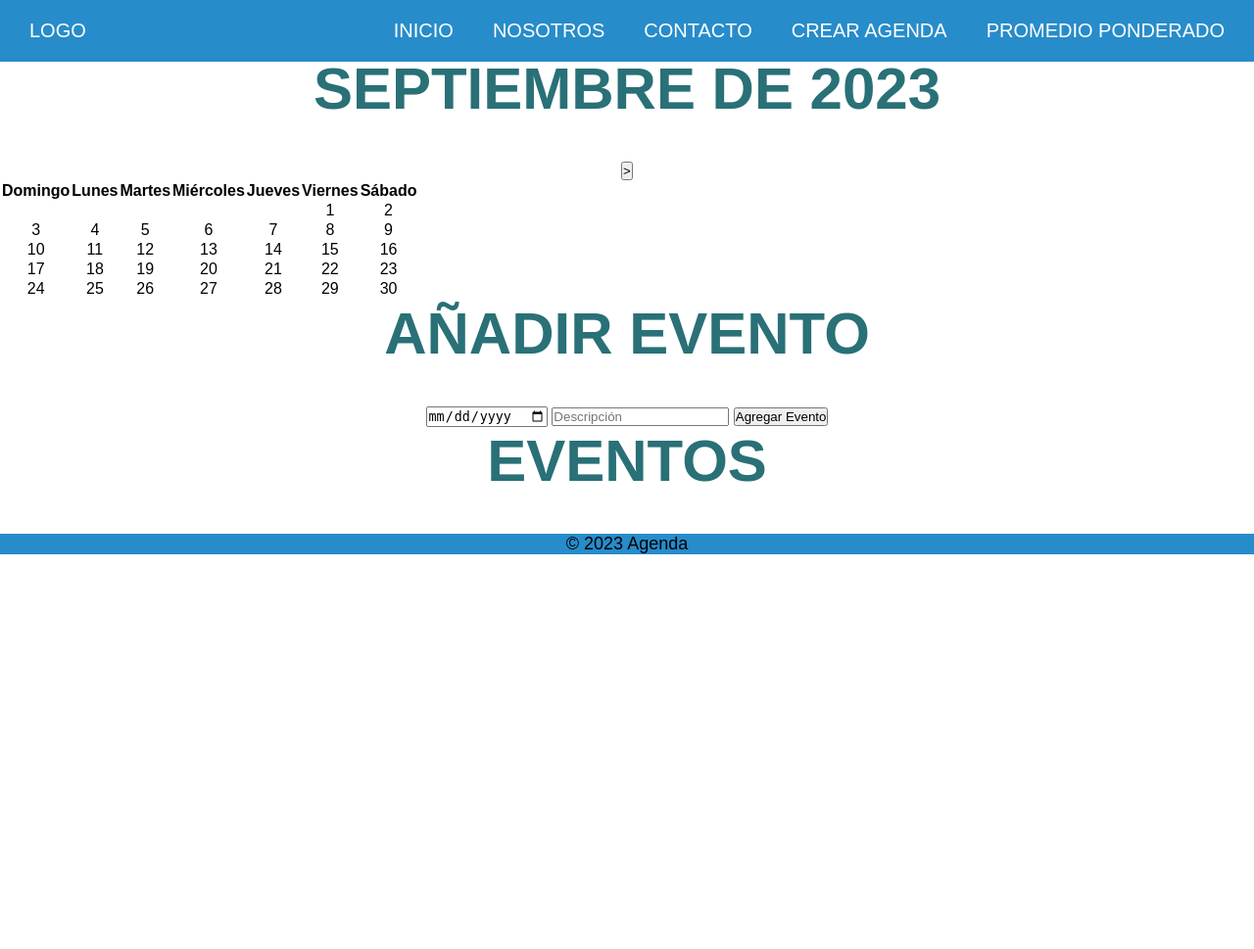
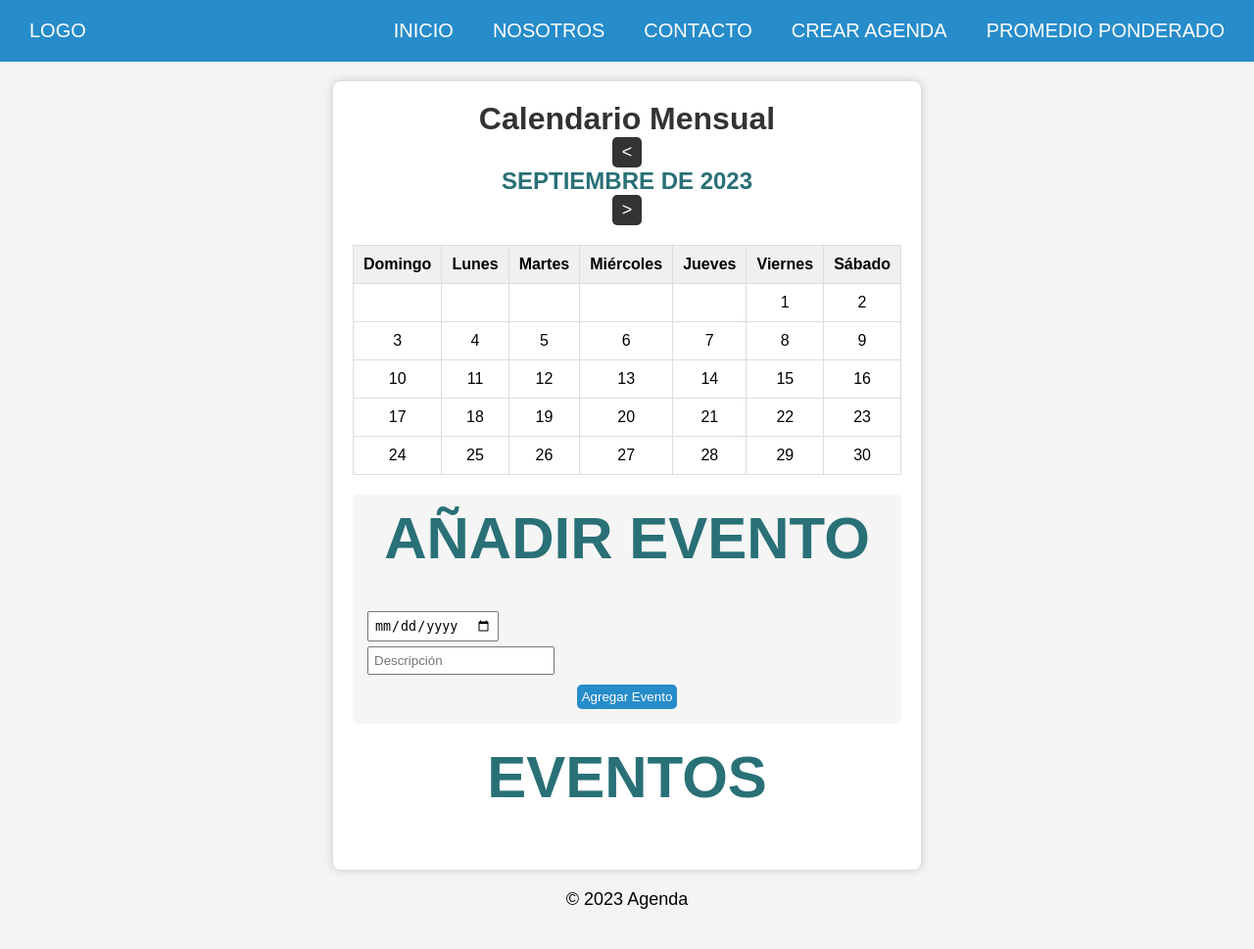
Before and after one commit to RodrigoCarmonaa/taller-integracion, a PHP site: page /calendario.html in a window 1280 px wide. Shown: the whole page at 98% size. Before the commit the page ends 566 px from the top, so only its background shows below. Run offline with PHP 8.4, Linux system fonts and the light colour scheme.

Commit message:
Update style.css

```diff
--- a/taller 1 2023/style.css
+++ b/taller 1 2023/style.css
@@ -1,27 +1,46 @@
+/* Estilos generales */
 * {
+    margin: 0;
+    padding: 0;
+    box-sizing: border-box;
+}
+
+body {
+    text-align: center;
+    font-family: Arial, sans-serif;
+    background-color: #f4f4f4;
     margin: 0;
     padding: 0;
 }
 
-body {
-    text-align: center;
-    font-family: sans-serif;
-    background: #ffffff;
-}
-
+/* Estilos para el encabezado */
+/* Estilos para el encabezado */
 header {
     display: flex;
     align-items: center;
     justify-content: space-between;
     height: 63px;
     background: #278cca;
-    position: fixed;
     width: 100%;
     z-index: 100;
 }
 
 
-/* Logo */
+#page-header {
+    background-color: #278cca;
+    color: #fff;
+    height: 63px;
+    position: fixed;
+    top: 0; /* Establece una posición inicial en la parte superior */
+    width: 100%;
+    transition: top 0.3s; /* Agrega una transición suave para el deslizamiento */
+}
+
+
+.header-hidden {
+    top: -63px; /* Ocultar el encabezado desplazándolo hacia arriba */
+}
+
 
 .logo {
     margin-left: 30px;
@@ -34,12 +53,6 @@
     font-size: 20px;
 }
 
-
-
-.texto_proyecto div:h3 {
-    background-color: #278cca;
-
-}
 .menu {
     display: flex;
     margin-right: 10px;
@@ -58,20 +71,16 @@
     background: #ffffff;
 }
 
-
-/* Inicio */
-
+/* Estilos para la sección "inicio" */
 .inicio {
     display: flex;
     justify-content: center;
     align-items: center;
     flex-direction: column;
-    height: 60vh !important;
-    background: url(imagen2.jpg)no-repeat center;
+    height: 60vh;
+    background: url(imagen2.jpg) no-repeat center;
     background-size: cover;
 }
-
-/* sombra texto inicio */
 
 .inicio h2 {
     text-shadow: 2px 2px 4px rgba(255, 255, 255, 0.7);
@@ -81,9 +90,7 @@
     text-shadow: 2px 2px 4px rgba(255, 255, 255, 0.8);
 }
 
-
-/* estilo de todas las etiquetas h2 */
-
+/* Estilos para títulos y párrafos */
 h2 {
     margin-bottom: 40px;
     font-size: 60px;
@@ -92,43 +99,33 @@
     color: #297077;
 }
 
-/* estilo de todas las etiquetas p */
-
 p {
-    margin-bottom: 40;
+    margin-bottom: 40px;
     font-size: 18px;
     color: #000000;
     padding: 0 100px;
 }
 
-
-/* Botones */
-
+/* Estilos para botones */
 .btn {
     display: inline-block;
     margin-top: 15px;
     padding: 10px 40px;
-    border:  2px solid #278cca;
-    color:  #fff;
+    border: 2px solid #278cca;
+    color: #fff;
     text-decoration: none;
     background: #278cca;
+    transition: background 0.3s ease-in-out, color 0.3s ease-in-out;
 }
 
 .btn:hover {
     background: none;
+    color: #278cca;
 }
 
-/* .btn-inicio {
-    display: flex;
-} */
-
-.btn-inicio a {
-    margin: 0  10px;
-}
-
-
+/* Estilos para la sección "proyecto" */
 .proyecto {
-    padding:  30px;
+    padding: 30px;
 }
 
 .texto_proyecto {
@@ -141,39 +138,199 @@
     width: 17rem;
     background: #278cca;
     border-radius: 1rem;
-    /* box-shadow: 0 0 0.3rem 0.5rem rgba(0, 0, 0, 5); cambiar color */
-    margin: 2rem; /* distancia entre los div */
+    margin: 2rem;
     display: flex;
-    align-items: center;  /* texto <h3> centrado */
+    flex-direction: column;
+    justify-content: center;
+    align-items: center;
+    color: #000000;
 }
 
 .texto_proyecto div h3 {
     font-size: 20px;
-    color: #000000;
 }
 
-/* <p> */
 .texto_proyecto div p {
     padding: 0 15px;
     font-size: 16px;
 }
 
-/* Estilo <i> usar luego */
- .texto_proyecto div i {
-    height: 30px;
-    width:  3rem;
-    line-height: 3rem;
+/* Estilos para el pie de página */
+.texto_proyecto1 div  {
+    height: 20rem;
+    width: 200rem;
+    background: #d1d3d5;
+    display: flex;
+    flex-direction: column;
+    justify-content: center;
+    align-items: center;
+    color: #000000;
+}
+/*texto del footer */
+.texto_proyecto1 div h3 {
+    font-size: 20px;
+}
+
+.texto_proyecto1 div p {
+    padding: 15px;
+    font-size: 16px;
+}
+
+.texto_proyecto1 {
+    display: flex;
+    justify-content: center;
+}
+
+/* Estilos para el calendario */
+.calendar {
+    max-width: 600px;
+    margin: 20px auto;
+    background-color: #fff;
+    border-radius: 8px;
+    box-shadow: 0px 0px 10px rgba(0, 0, 0, 0.2);
+    padding: 20px;
+}
+
+.calendar h1 {
+    color: #333;
+}
+
+.calendar-header button {
+    background-color: #333;
+    color: #fff;
+    border: none;
+    padding: 5px 10px;
+    cursor: pointer;
+    border-radius: 5px;
+    font-size: 18px;
+    margin: 0 10px;
+}
+
+#current-month {
+    font-size: 24px;
+    margin: 0;
+}
+
+table {
+    width: 100%;
+    border-collapse: collapse;
+    margin-top: 20px;
+}
+
+table th,
+table td {
+    padding: 10px;
     text-align: center;
-    border-radius: 50%;
-    color: #fff;
-    background: #9c27b0;
-    font-size: 2rem;
-    margin: 1rem 0 ;
+    border: 1px solid #ddd;
+}
+
+table th {
+    background-color: #f0f0f0;
+    font-weight: bold;
+}
+
+table td {
+    cursor: pointer;
+}
+
+.event-form {
+    margin-top: 20px;
+    padding: 10px;
+    background-color: #f5f5f5;
+    border-radius: 5px;
+}
+
+.event-form input[type="date"],
+.event-form input[type="text"],
+.event-form button {
+    margin: 5px;
+    padding: 5px;
+}
+
+.event-list {
+    margin-top: 20px;
+}
+
+ul {
+    list-style-type: none;
+    padding: 0;
+}
+
+li {
+    margin: 5px;
+    padding: 10px;
+    background-color: #f0f0f0;
+    border-radius: 5px;
 }
 
 
-/* Footer */
 
-footer {
+/* Asistenciaaaaaaaa*/
+body {
+    font-family: Arial, sans-serif;
+    text-align: center;
+    background-color: #f4f4f4;
+}
+
+h1 {
+    color: #333;
+}
+
+.calculator {
+    max-width: 400px;
+    margin: 20px auto;
+    padding: 20px;
+    background-color: #fff;
+    border-radius: 8px;
+    box-shadow: 0px 0px 10px rgba(0, 0, 0, 0.2);
+}
+
+label, input {
+    display: block;
+    margin-bottom: 10px;
+}
+
+button {
+    padding: 10px 20px;
     background-color: #278cca;
+    color: #fff;
+    border: none;
+    border-radius: 5px;
+    cursor: pointer;
 }
+
+button:hover {
+    background-color: #1776d3;
+}
+
+#result {
+    margin-top: 10px;
+    font-weight: bold;
+}
+
+.counter {
+    display: flex;
+    align-items: center;
+    justify-content: center;
+
+}
+
+.counter button {
+    padding: 5px 10px;
+    background-color: #278cca;
+    color: #fff;
+    border: none;
+    border-radius: 5px;
+    cursor: pointer;
+
+}
+
+.counter button:hover {
+    background-color: #1776d3;
+}
+
+.counter input {
+    padding: 5px;
+    width: 50px;
+    text-align: center;
+}
```
